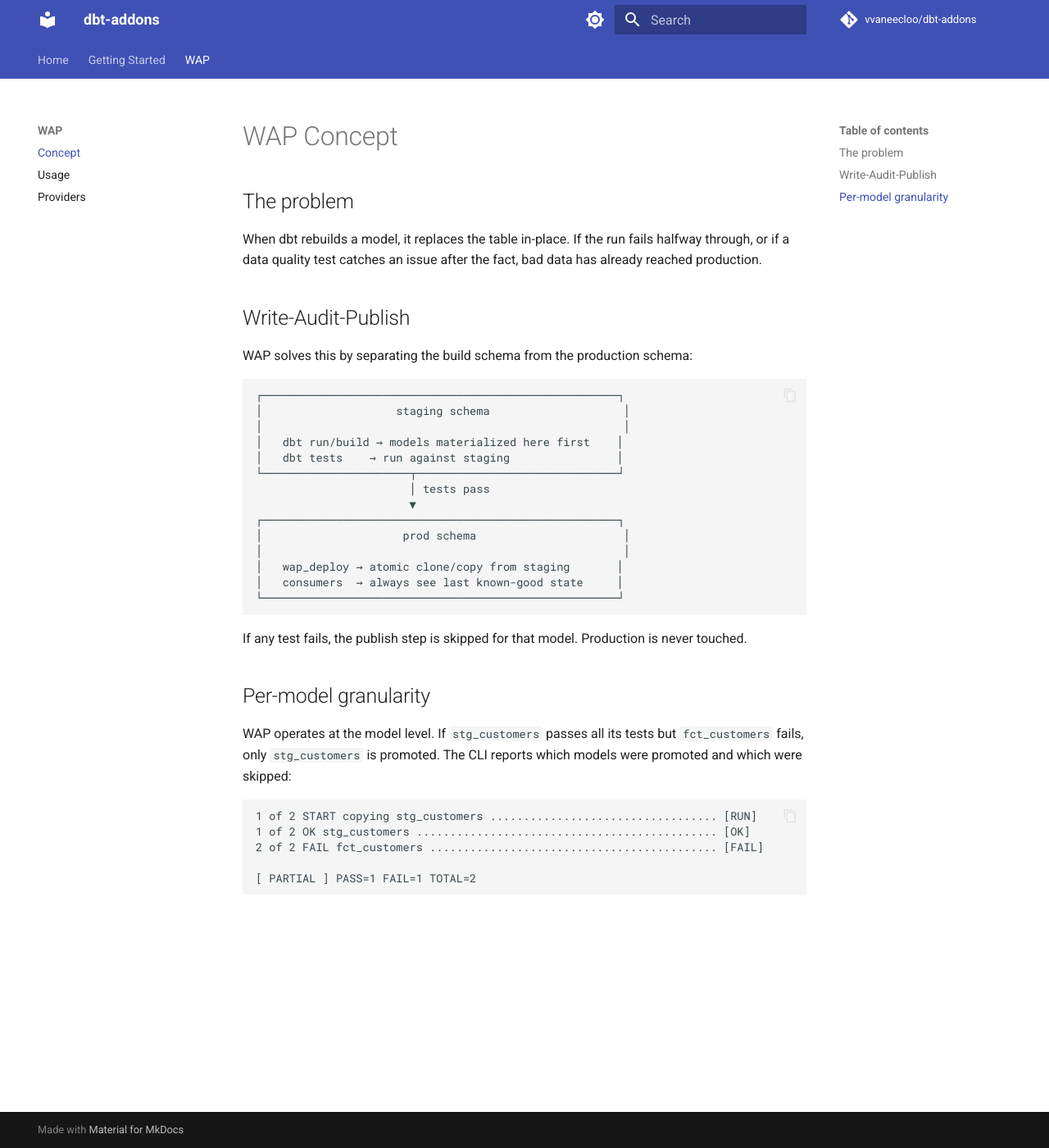
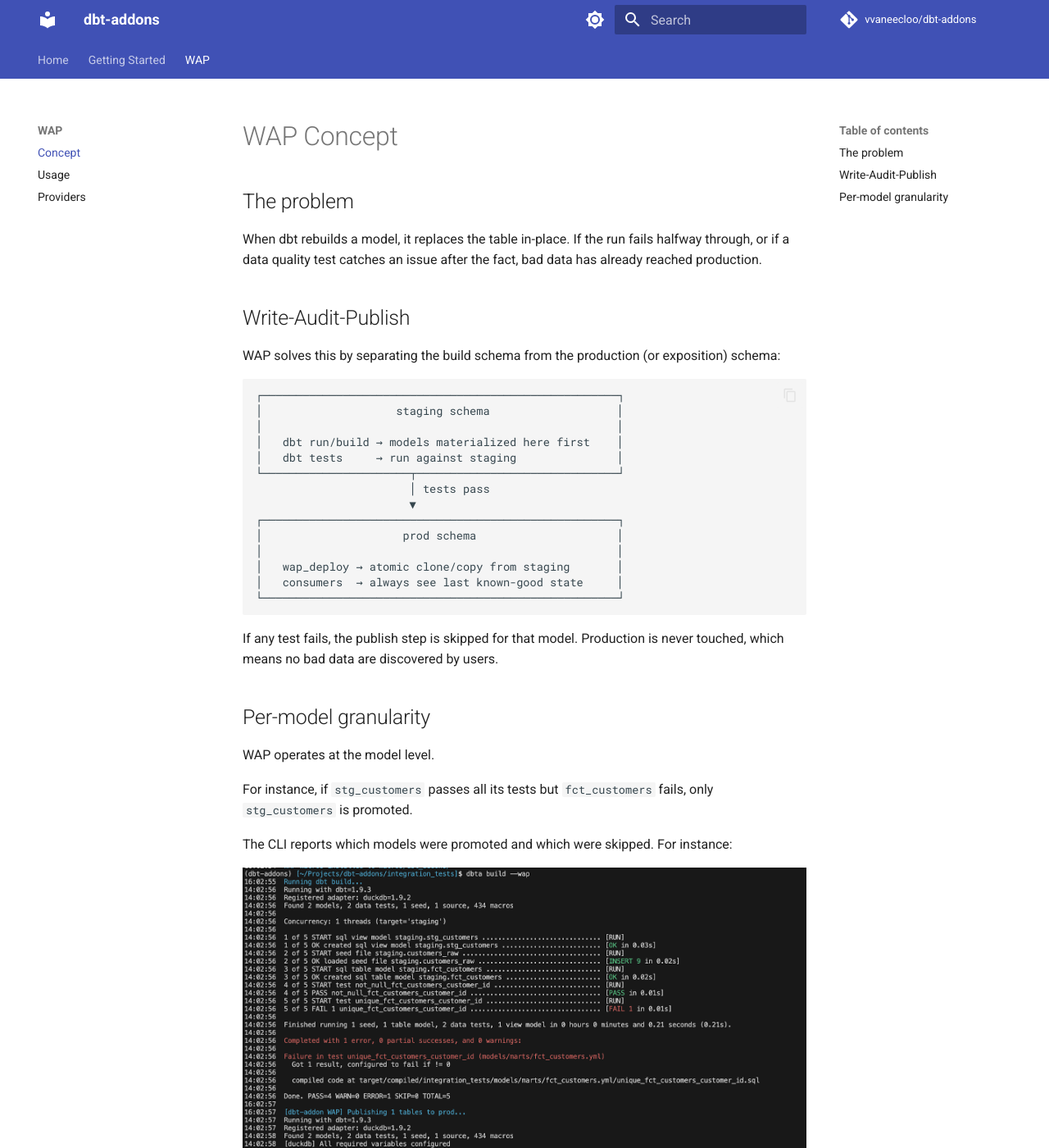
Before and after one commit to vvaneecloo/dbt-addons, an MkDocs documentation site: the page built from docs/wap/concept.md, in a window 1280 px wide and 1400 px high. Shown: the whole window at 82% size. Built offline with MkDocs 1.6.1 and Material for MkDocs 9.7.7, drawn with Linux system fonts in a browser that asks for light colours; comment, search, counter and statistics services are not loaded.

Commit message:
chore: update documentation (#6)

````diff
--- a/docs/wap/concept.md
+++ b/docs/wap/concept.md
@@ -7,36 +7,34 @@ When dbt rebuilds a model, it replaces the table in-place. If the run fails half
 
 ## Write-Audit-Publish
 
-WAP solves this by separating the build schema from the production schema:
+WAP solves this by separating the build schema from the production (or exposition) schema:
 
 ```
 ┌─────────────────────────────────────────────────────┐
-│                    staging schema                    │
-│                                                      │
+│                    staging schema                   │
+│                                                     │
 │   dbt run/build → models materialized here first    │
-│   dbt tests    → run against staging                │
+│   dbt tests     → run against staging               │
 └──────────────────────┬──────────────────────────────┘
                        │ tests pass
                        ▼
 ┌─────────────────────────────────────────────────────┐
-│                     prod schema                      │
-│                                                      │
+│                     prod schema                     │
+│                                                     │
 │   wap_deploy → atomic clone/copy from staging       │
 │   consumers  → always see last known-good state     │
 └─────────────────────────────────────────────────────┘
 ```
 
-If any test fails, the publish step is skipped for that model. Production is never touched.
+If any test fails, the publish step is skipped for that model. Production is never touched, which means no bad data are discovered by users.
 
 
 ## Per-model granularity
 
-WAP operates at the model level. If `stg_customers` passes all its tests but `fct_customers` fails, only `stg_customers` is promoted. The CLI reports which models were promoted and which were skipped:
+WAP operates at the model level.
 
-```
-1 of 2 START copying stg_customers .................................. [RUN]
-1 of 2 OK stg_customers ............................................. [OK]
-2 of 2 FAIL fct_customers ........................................... [FAIL]
+For instance, if `stg_customers` passes all its tests but `fct_customers` fails, only `stg_customers` is promoted.
 
-[ PARTIAL ] PASS=1 FAIL=1 TOTAL=2
-```
+The CLI reports which models were promoted and which were skipped. For instance:
+
+![Example](image.png)
````
Also changed, not shown: docs/wap/installation.md (added, +36 -0 lines), docs/wap/usage.md (+1 -1 lines), docs/wap/image.png (added).
